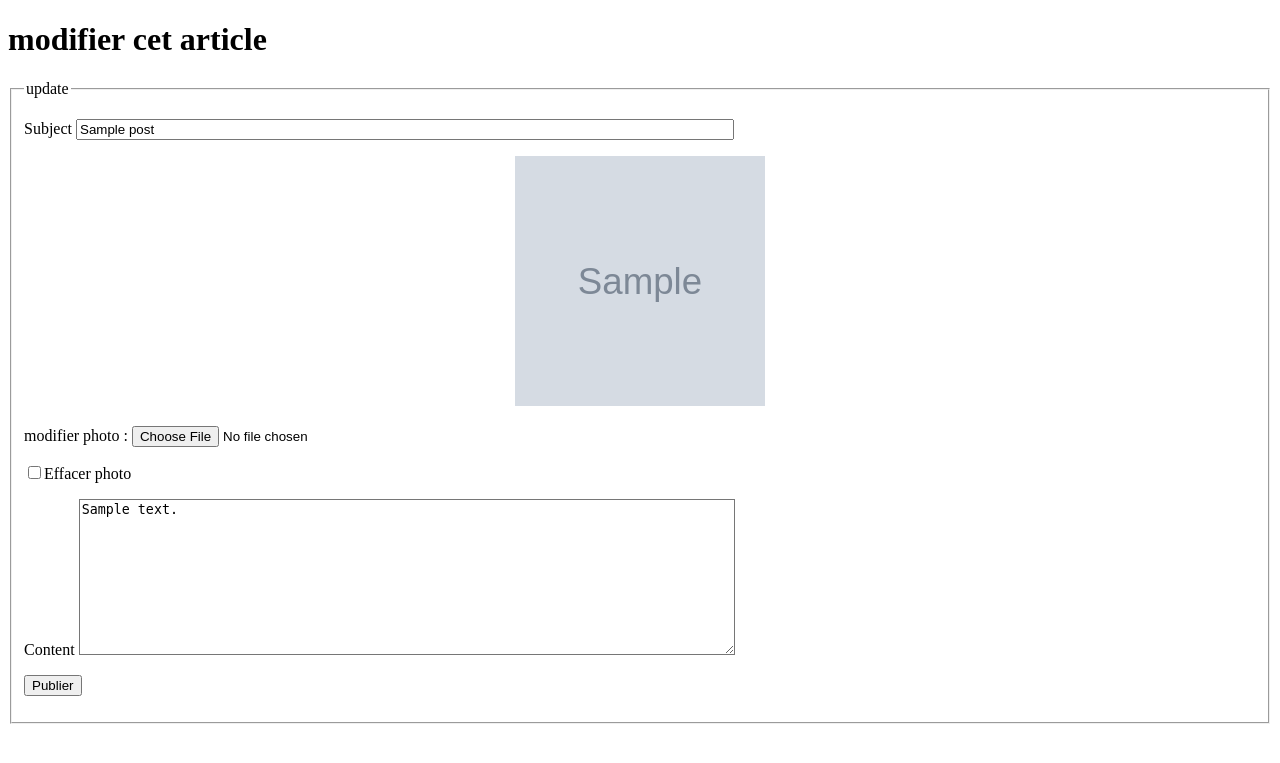
After one commit to FaridR78/blog, a PHP site: page /updatePost.php?id=1 in a window 1280 px wide. The commit adds this page. Shown: the top 763 px of the page. Run offline with PHP 8.4, Linux system fonts and the light colour scheme; tables that the repository leaves empty or names only in its code hold one stand-in row (values such as "Sample post"); grey boxes marked "Sample" are stand-in pictures.

Commit message:
gestion des commentaire et upload photo

```diff
--- a/Model/Post.php
+++ b/Model/Post.php
@@ -70,15 +70,17 @@ class Model_Post
 	}
 
 
-	public function createPost($author_id,$cat_id,$content,$title)
+	public function createPost($author_id,$cat_id,$content,$title,$picture)
 	{
 
 		$db = new Helper_Database("config.ini");
 
-		$query = "INSERT INTO post (author_id,cat_id,content,title)
-			      VALUES (?,?,?,?)";
+		$query = "INSERT INTO post (author_id,cat_id,content,title,photo)
+			      VALUES (?,?,?,?,?)";
 
-	    $result =	$db -> execute($query,array($author_id,$cat_id,$content,$title));
+	    $result =	$db -> execute($query,array($author_id,$cat_id,$content,$title,$picture));
+
+
 
 	    return $result;
 
@@ -109,20 +111,7 @@ class Model_Post
 
 	}
 
-	public function postComment($id)
-	{
 
-		$db = new Helper_Database("config.ini");
-
-		$query = "INSERT INTO comment (author_id,comment,id,id_post)
-			      VALUES (?,?,?,?)";
-
-		$result =	$db -> execute($query,array($author_id,$comment,$id,$id_post));
-
-
-
-
-	}
 
 	public function getComments($id)
 	{
@@ -133,7 +122,7 @@ class Model_Post
 
 		$result =	$db -> query($query,array($id));
 
-		//var_dump($result);
+		// var_dump($result);
 
 		return $result;
 
@@ -152,8 +141,64 @@ class Model_Post
 
 	}
 
+	public function postComment($author_id,$comment,$id_post)
+	{
+
+		$db = new Helper_Database("config.ini");
+
+		$query = "INSERT INTO comment (author_id,comment,id_post)
+			      VALUES (?,?,?)";
+
+		$result =	$db -> execute($query,array($author_id,$comment,$id_post));
+
+	}
 
 
+	public function UpdatePost($id_post,$content,$title,$pic_name,$dir_name,$delpic)
+
+
+	{
+
+
+		$db = new Helper_Database("config.ini");
+
+		if (($pic_name=="") && (!$delpic))
+		{
+
+
+		$query = "UPDATE post SET content=? , title=? , date_update=CURRENT_TIMESTAMP WHERE id =? limit 1";
+
+	    $result =	$db -> execute($query,array($content,$title,$id_post));
+
+		}
+
+
+		if (strlen($pic_name)!=0)
+		{
+
+		$query = "UPDATE post SET content=? , title=? , photo=? , date_update=CURRENT_TIMESTAMP WHERE id =? limit 1";
+
+	    $result =	$db -> execute($query,array($content,$title,$pic_name,$id_post));
+
+	    $dir = "images/".$pic_name;
+
+		move_uploaded_file($dir_name, $dir);
+
+		}
+
+		if ($delpic)
+		{
+
+		$pic_name="";
+		$query = "UPDATE post SET content=? , title=? , photo=? , date_update=CURRENT_TIMESTAMP WHERE id =? limit 1";
+	    $result =	$db -> execute($query,array($content,$title,$pic_name,$id_post));
+
+		}
+
+
+	    return ;
+
+	}
 
 
 }
--- a/styles.css
+++ b/styles.css
@@ -25,6 +25,8 @@ color: black;
 
 .menu{
 	width: 150px;
+	min-height: 800px;
+	background-color: #E2E2E2;
 	float: left;
 }
 
@@ -52,3 +54,40 @@ li a{
 	color: white;
 
 }
+
+#display_comments {
+
+	background-color: white;
+	width: 650px;
+	color: gray;
+}
+
+#style_comment {
+
+	background-color: gray;
+	color: white;
+	width: 650px;
+}
+
+.box_comment{
+
+	width: 600px;
+
+
+}
+
+#content_com{
+
+	width: 600px;
+}
+
+.box_admin{
+
+	background-color: yellow;
+}
+
+#subject-id{
+
+width: 650px;
+
+}
--- /dev/null
+++ b/update.phtml
@@ -0,0 +1,77 @@
+<!DOCTYPE html>
+<html lang="fr">
+<head>
+	<meta charset="UTF-8">
+	<!-- <link href="normalize.css"  rel="stylesheet" media="all" type="text/css"> -->
+	<link href="styles.css" rel="stylesheet" media="all" type="text/css">
+	<title>Update post</title>
+
+</head>
+
+<header>
+
+
+</header>
+
+<body>
+
+<h1>modifier cet article</h1>
+
+<div class="page">
+
+	<form name="modify_comment" method="post" enctype="multipart/form-data" action="updatePost.php">
+
+		<fieldset>
+		<legend>update</legend>
+
+		<p>
+			<label for="subject-id">Subject</label>
+			<input type="text" name ="subject" id="subject-id" value='<?= $post["title"];?>'>
+		</p>
+
+		<?php if($post["photo"]):?>
+
+			<div>
+
+			<center><img src=images/<?= $post["photo"] ?> width="250" height="250"></center>
+
+			</div>
+
+
+		<?php endif;?>
+
+		<p>modifier photo : <input type="file" name ="picture" id="upload-id" ></p>
+
+
+        <p><input type="checkbox" name ="delpic">Effacer photo</p>
+
+
+		<p>
+		<label for="Content">Content</label>
+		<textarea name="content" rows="10" cols="40" id="content"><?= $post["content"];?></textarea>
+		</p>
+
+
+		<input type="hidden" name="id" value='<?= $post["id"];?>'>
+
+		<!-- <p>
+			<label for="category">Category</label>
+				<select name="category" >
+						<option value="1">...</option>
+						<option value="2">New york</option>
+					    <option value="3">Boston</option>
+					    <option value="4">San diego</option>
+					    <option value="5">Washington</option>
+					    <option value="6">Detroit</option>
+					    <option value="7">Chicago</option>
+				</select>
+		</p> -->
+
+		<p>
+			<input type="submit" name="connexion" value="Publier">
+		</p>
+
+		</fieldset>
+
+	</form>
+</div>
--- /dev/null
+++ b/updatePost.php
@@ -0,0 +1,56 @@
+<?php
+
+
+
+	include 'autoload.php';
+
+	$post_manager = new Model_Post();
+
+
+
+	if(isset($_POST['subject']) && isset($_POST['content']))
+	{
+
+		$content = $_POST['content'] ;
+		$title   = $_POST['subject'] ;
+		$id_post = $_POST['id'];
+
+		$picture = $_FILES['picture'];
+
+		if(isset($_POST['delpic']))
+		{
+
+			$delpic  = true;
+
+		}
+	    else
+	    {
+	    	$delpic = false;
+
+	    }
+
+		$pic_name = $picture["name"];
+		$dir_name = $picture["tmp_name"];
+
+		//var_dump($picture);
+
+		$post_manager -> UpdatePost($id_post,$content,$title,$pic_name,$dir_name,$delpic) ;
+
+		header('Location: post.php?id='.$id_post);
+
+		// header('Location: index.php');
+
+	}
+
+	else
+	{
+
+		$id_post = $_GET['id'];
+		$post = $post_manager ->getPost($id_post);
+
+		//var_dump($post);
+
+		include 'update.phtml';
+
+
+	}
```
Also changed, not shown: addComment.php (added, +34 -0 lines), addPost.php (+13 -1 lines), admin.phtml (+6 -4 lines), comment.phtml (added, +54 -0 lines), pagination-bootstrap.txt (added, +29 -0 lines), post.phtml (+76 -14 lines), template.phtml (+38 -13 lines), images/cat-blue-eyes-1920x1080-wallpaper-5887.jpg (added), images/cute-squirrel-1920x1080-wallpaper-7126.jpg (added).
